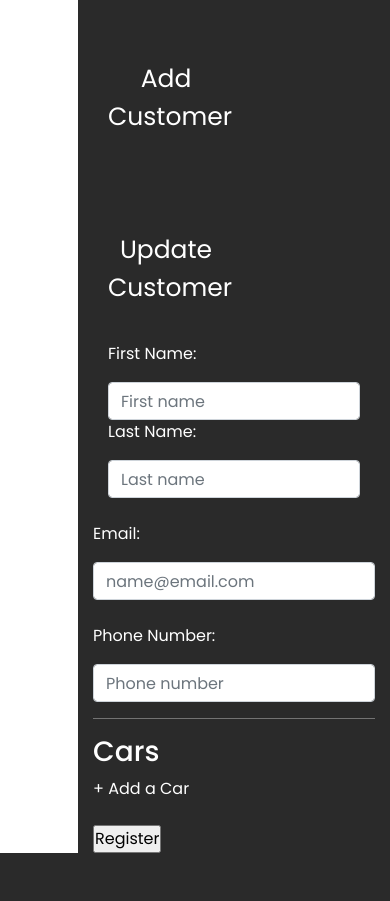
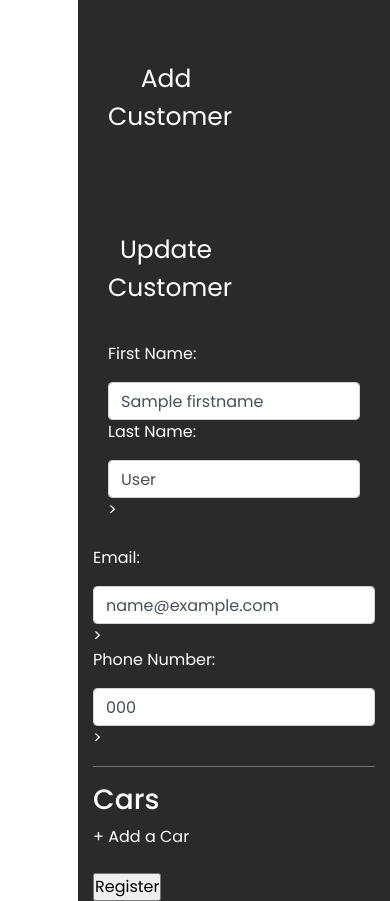
Before and after one commit to jmartinesdev/CarWash, a Django app: template costumers/templates/costumers.html in a window 390 px wide. Before the commit the page ends 853 px from the top, so only its background shows below. Run offline with Django 5.2, Linux system fonts and the light colour scheme; the template is opened without the code that fills it: most values are stand-ins (such as "Sample title", 1, 10 or a date in 2020).

Commit message:
Check for existing customer by phone number and return pre-filled form if found

```diff
--- a/costumers/templates/costumers.html
+++ b/costumers/templates/costumers.html
@@ -22,18 +22,18 @@
             {% csrf_token %}
             <div class="col-md">
                 <p>First Name:</p>
-                <input type="text" class="form-control" placeholder="First name" name="firstname">
+                <input type="text" class="form-control" placeholder="First name" name="firstname" value="{{firstname}}">
             </div>
             <div class="col-md">
                 <p>Last Name:</p>
-                <input type="text" class="form-control" placeholder="Last name" name="lastname">
+                <input type="text" class="form-control" placeholder="Last name" name="lastname" value="{{lastname}}">>
             </div>
             <br>
             <p>Email:</p>
-            <input type="email" class="form-control" placeholder="name@email.com" name="email">
+            <input type="email" class="form-control" placeholder="name@email.com" name="email" value="{{email}}">>
             <br>
             <p>Phone Number:</p>
-            <input type="text" class="form-control" placeholder="Phone number" name="phone">
+            <input type="text" class="form-control" placeholder="Phone number" name="phone" value="{{phone}}">>
             <hr style="background-color:gray;">
             <div class="add-cars">
                 <h3>Cars</h3>
```
Also changed, not shown: costumers/views.py (+21 -4 lines), db.sqlite3.
